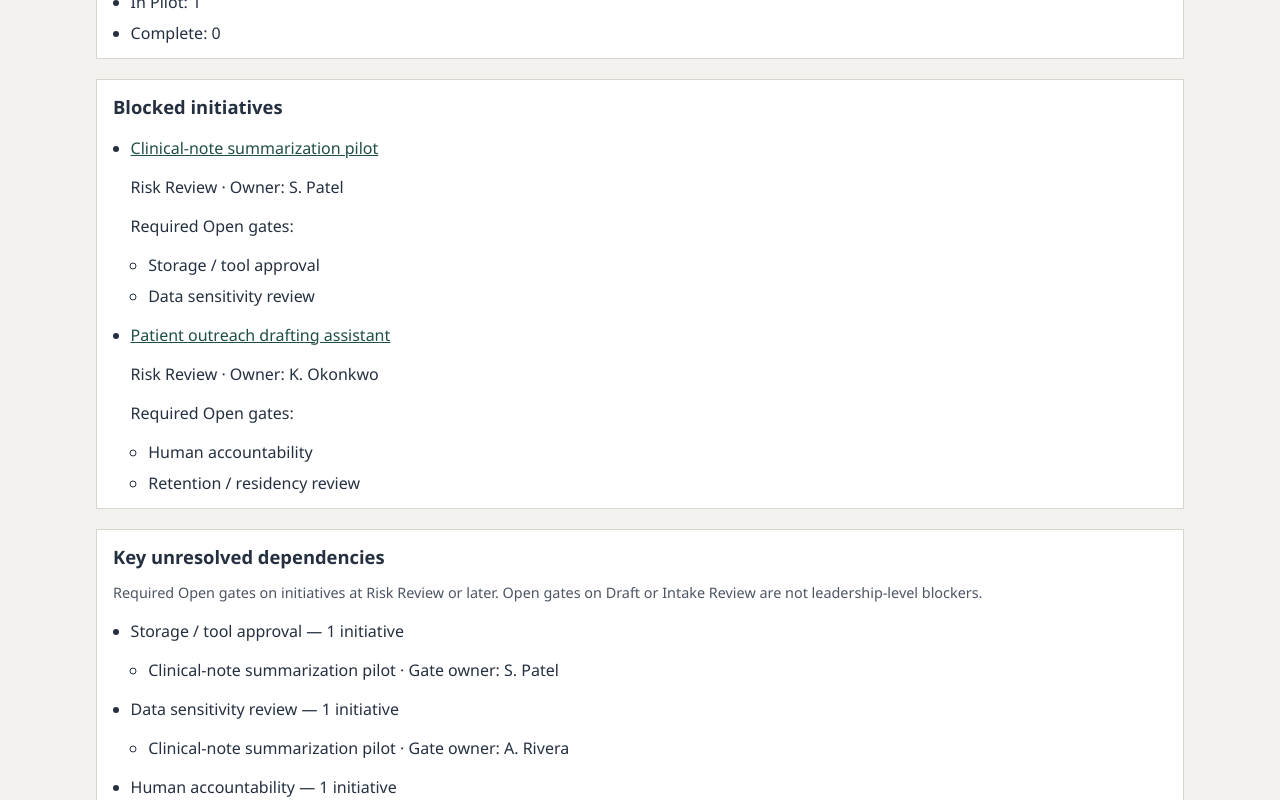
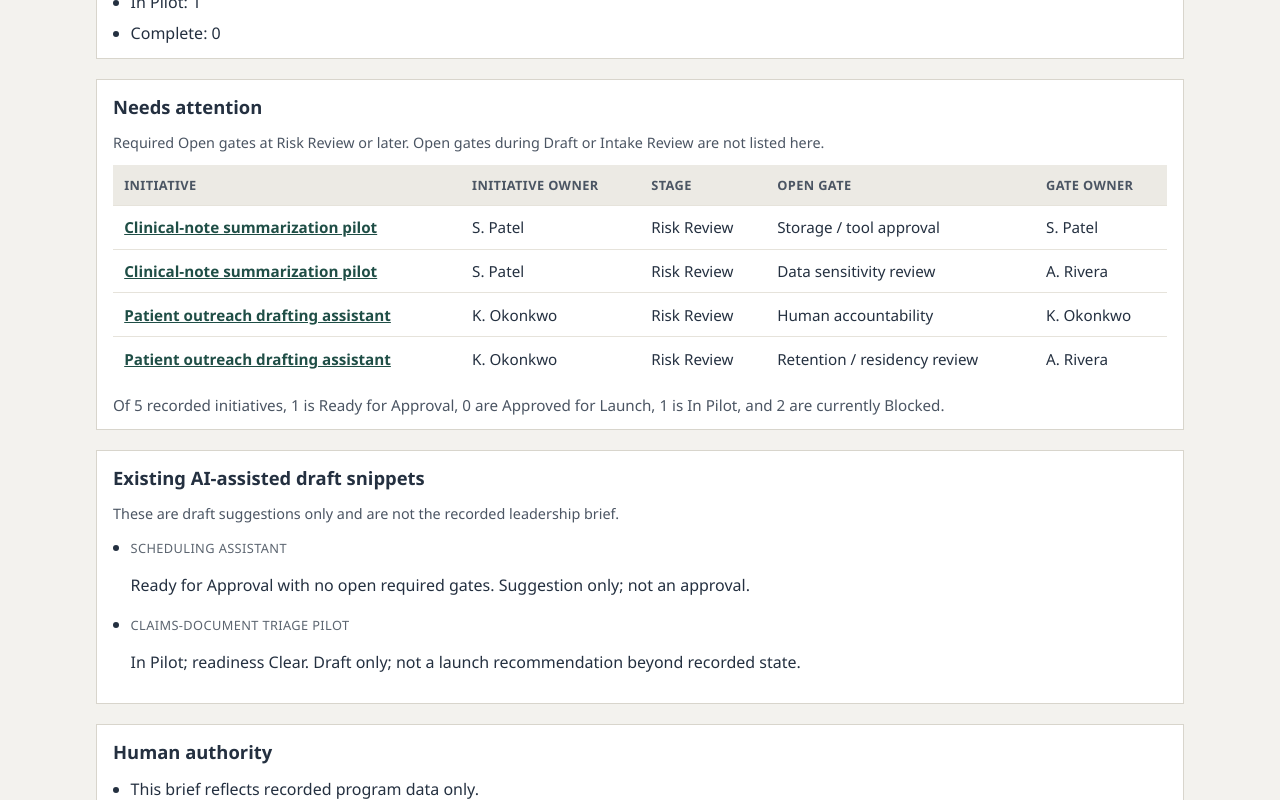
Before and after one commit to Hanzo9L/ai-program-control-workbench, a SvelteKit app: page /leadership-brief in a window 1280 px wide. Shown: the part 580-1380 px from the top of the page. Built offline with nearby package versions, Linux system fonts and the light colour scheme.

Commit message:
Improve portfolio and leadership triage clarity

```diff
--- a/src/routes/leadership-brief/+page.svelte
+++ b/src/routes/leadership-brief/+page.svelte
@@ -1,27 +1,17 @@
 <script lang="ts">
 	import AppNav from '$lib/components/AppNav.svelte';
-	import { LIFECYCLE_STATES, PRE_RISK_REVIEW_STATES } from '$lib/domain/constants';
+	import { LIFECYCLE_STATES } from '$lib/domain/constants';
 	import { SYNTHETIC_INITIATIVES } from '$lib/domain/fixtures';
-	import type { Gate, Initiative, LifecycleState } from '$lib/domain/types';
+	import { applicableRequiredOpenGates, isPreRiskReview } from '$lib/domain/validation';
 
 	const initiatives = SYNTHETIC_INITIATIVES;
-	const preRiskReview = new Set<string>(PRE_RISK_REVIEW_STATES);
 
 	function ownerLabel(owner: string | null) {
 		return owner ?? 'Not named';
 	}
 
-	function requiredOpenGates(initiative: Initiative): Gate[] {
-		return initiative.gates.filter((gate) => gate.status === 'Open');
-	}
-
-	function isRiskReviewOrLater(state: LifecycleState) {
-		return !preRiskReview.has(state);
-	}
-
 	const totalCount = initiatives.length;
-	const blockedInitiatives = initiatives.filter((initiative) => initiative.readiness === 'Blocked');
-	const blockedCount = blockedInitiatives.length;
+	const blockedCount = initiatives.filter((initiative) => initiative.readiness === 'Blocked').length;
 	const readyForApprovalCount = initiatives.filter(
 		(initiative) => initiative.lifecycleState === 'Ready for Approval'
 	).length;
@@ -36,31 +26,18 @@
 		count: initiatives.filter((initiative) => initiative.lifecycleState === state).length
 	}));
 
-	type DependencyGroup = {
-		key: string;
-		label: string;
-		affected: { name: string; gateOwner: string | null }[];
-	};
-
-	const unresolvedDependencies: DependencyGroup[] = [];
-	for (const initiative of initiatives) {
-		if (!isRiskReviewOrLater(initiative.lifecycleState)) continue;
-		for (const gate of requiredOpenGates(initiative)) {
-			let group = unresolvedDependencies.find((item) => item.key === gate.key);
-			if (!group) {
-				group = { key: gate.key, label: gate.label, affected: [] };
-				unresolvedDependencies.push(group);
-			}
-			group.affected.push({ name: initiative.name, gateOwner: gate.owner });
-		}
-	}
-
-	const ownerActions = blockedInitiatives.map((initiative) => ({
-		id: initiative.id,
-		name: initiative.name,
-		owner: ownerLabel(initiative.owner),
-		openLabels: requiredOpenGates(initiative).map((gate) => gate.label)
-	}));
+	const needsAttention = initiatives.flatMap((initiative) => {
+		if (isPreRiskReview(initiative.lifecycleState)) return [];
+		return applicableRequiredOpenGates(initiative.gates).map((gate) => ({
+			initiativeId: initiative.id,
+			initiativeName: initiative.name,
+			initiativeOwner: ownerLabel(initiative.owner),
+			stage: initiative.lifecycleState,
+			gateKey: gate.key,
+			gateLabel: gate.label,
+			gateOwner: ownerLabel(gate.owner)
+		}));
+	});
 
 	const launchSummary = `Of ${totalCount} recorded initiatives, ${readyForApprovalCount} ${readyForApprovalCount === 1 ? 'is' : 'are'} Ready for Approval, ${approvedForLaunchCount} ${approvedForLaunchCount === 1 ? 'is' : 'are'} Approved for Launch, ${inPilotCount} ${inPilotCount === 1 ? 'is' : 'are'} In Pilot, and ${blockedCount} ${blockedCount === 1 ? 'is' : 'are'} currently Blocked.`;
 
@@ -125,76 +102,42 @@
 		</ul>
 	</section>
 
-	<section class="panel" aria-label="Blocked initiatives">
-		<h2>Blocked initiatives</h2>
-		{#if blockedInitiatives.length === 0}
-			<p>No initiatives currently have readiness Blocked.</p>
+	<section class="panel" aria-label="Needs attention">
+		<h2>Needs attention</h2>
+		<p class="section-note">
+			Required Open gates at Risk Review or later. Open gates during Draft or Intake Review are not
+			listed here.
+		</p>
+		{#if needsAttention.length === 0}
+			<p>No required Open gates currently prevent progression.</p>
 		{:else}
-			<ul data-blocked-initiatives>
-				{#each blockedInitiatives as initiative (initiative.id)}
-					<li>
-						<p>
-							<a href="/initiatives/{initiative.id}">{initiative.name}</a>
-						</p>
-						<p>{initiative.lifecycleState} · Owner: {ownerLabel(initiative.owner)}</p>
-						<p>Required Open gates:</p>
-						<ul>
-							{#each requiredOpenGates(initiative) as gate (gate.key)}
-								<li>{gate.label}</li>
-							{/each}
-						</ul>
-					</li>
-				{/each}
-			</ul>
+			<div class="table-scroll">
+				<table data-needs-attention>
+					<thead>
+						<tr>
+							<th scope="col">Initiative</th>
+							<th scope="col">Initiative owner</th>
+							<th scope="col">Stage</th>
+							<th scope="col">Open gate</th>
+							<th scope="col">Gate owner</th>
+						</tr>
+					</thead>
+					<tbody>
+						{#each needsAttention as row (`${row.initiativeId}-${row.gateKey}`)}
+							<tr data-attention-initiative={row.initiativeId} data-attention-gate={row.gateKey}>
+								<th scope="row">
+									<a href="/initiatives/{row.initiativeId}">{row.initiativeName}</a>
+								</th>
+								<td>{row.initiativeOwner}</td>
+								<td>{row.stage}</td>
+								<td>{row.gateLabel}</td>
+								<td>{row.gateOwner}</td>
+							</tr>
+						{/each}
+					</tbody>
+				</table>
+			</div>
 		{/if}
-	</section>
-
-	<section class="panel" aria-label="Key unresolved dependencies">
-		<h2>Key unresolved dependencies</h2>
-		<p class="section-note">
-			Required Open gates on initiatives at Risk Review or later. Open gates on Draft or Intake
-			Review are not leadership-level blockers.
-		</p>
-		{#if unresolvedDependencies.length === 0}
-			<p>No required Open gates at Risk Review or later.</p>
-		{:else}
-			<ul data-unresolved-dependencies>
-				{#each unresolvedDependencies as group (group.key)}
-					<li>
-						<p>{group.label} — {group.affected.length} {group.affected.length === 1 ? 'initiative' : 'initiatives'}</p>
-						<ul>
-							{#each group.affected as item, index (`${group.key}-${index}`)}
-								<li>
-									{item.name}
-									{#if item.gateOwner}
-										· Gate owner: {item.gateOwner}
-									{/if}
-								</li>
-							{/each}
-						</ul>
-					</li>
-				{/each}
-			</ul>
-		{/if}
-	</section>
-
-	<section class="panel" aria-label="Owner / action required">
-		<h2>Owner / action required</h2>
-		{#if ownerActions.length === 0}
-			<p>No blocked initiatives currently require owner attention on Open gates.</p>
-		{:else}
-			<ul data-owner-actions>
-				{#each ownerActions as action (action.id)}
-					<li>
-						{action.name} ({action.owner}). Owner attention required on: {action.openLabels.join(', ')}.
-					</li>
-				{/each}
-			</ul>
-		{/if}
-	</section>
-
-	<section class="panel" aria-label="Launch / readiness summary">
-		<h2>Launch / readiness summary</h2>
 		<p data-launch-summary>{launchSummary}</p>
 	</section>
 
@@ -280,6 +223,40 @@
 		font-size: 0.9rem;
 	}
 
+	.table-scroll {
+		min-width: 0;
+		overflow-x: auto;
+	}
+
+	table {
+		width: 100%;
+		border-collapse: collapse;
+	}
+
+	th,
+	td {
+		text-align: left;
+		vertical-align: top;
+		padding: 0.65rem 0.7rem;
+		border-top: 1px solid #e6e3db;
+		font-size: 0.95rem;
+	}
+
+	thead th {
+		background: #eceae4;
+		border-top: 0;
+		font-size: 0.8rem;
+		text-transform: uppercase;
+		letter-spacing: 0.03em;
+		color: #4b5563;
+	}
+
+	[data-launch-summary] {
+		margin: 0.85rem 0 0;
+		color: #4b5563;
+		font-size: 0.95rem;
+	}
+
 	.summary {
 		display: grid;
 		grid-template-columns: repeat(auto-fit, minmax(10rem, 1fr));
```
Also changed, not shown: src/routes/+page.svelte (+31 -5 lines).
